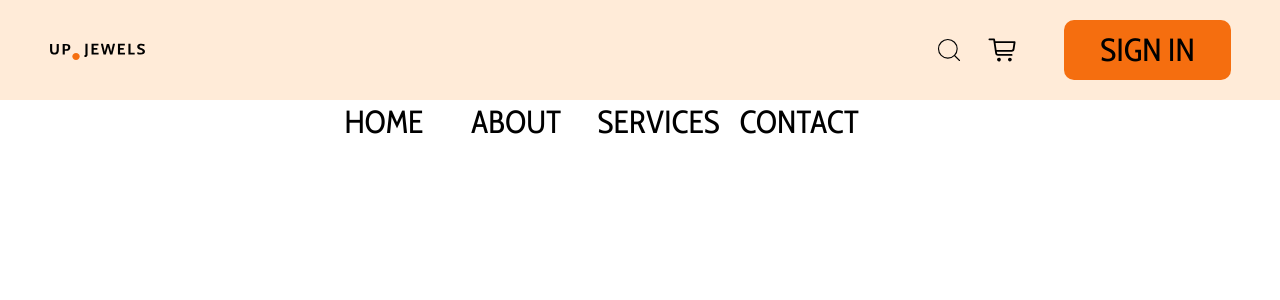
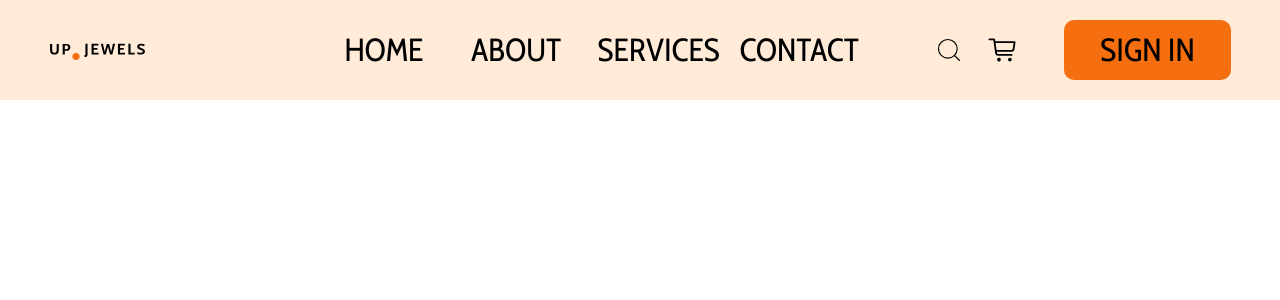
Before and after one commit to Chiisom03/hng_stage_2, a React (Vite) app: page / in a window 1280 px wide. Shown: the top 300 px of the page. Built offline with nearby package versions, Linux system fonts and the light colour scheme.

Commit message:
feat: mobile navbar

```diff
--- a/src/components/header/navbar.tsx
+++ b/src/components/header/navbar.tsx
@@ -32,15 +32,13 @@ const Navbar = () => {
     return (
         <nav className="w-full lg:border-b border-white bg-primary relative">
             <div className="flex justify-between items-center py-[20px] max-w-[1182px] lg:mx-auto mx-4">
+
                 <img src={Logo} alt="logo" className='h-5 w-[100px]' />
+
                 <div className="flex gap-x-4 items-center">
-                    <ul className={`lg:flex lg:relative absolute top-[72px] left-0 w-full flex-col lg:flex-row divide-y-2 divide-primary lg:divide-y-0 bg-[#FBFBFB] lg:bg-transparent ${showMenu ? 'block' : 'hidden'}`}>
-                        <button className='lg:hidden absolute icons top-0 right-0' onClick={() => setShowMenu(!showMenu)}>
-                            <img src={Close} alt="close" />
-                        </button>
-
+                    <ul className={`lg:flex lg:relative lg:top-0 absolute top-[72px] left-0 w-full flex-col lg:flex-row bg-[#FBFBFB] lg:bg-transparent lg:px-0 px-4 ${showMenu ? 'block' : 'hidden'}`}>
                         {navLinks.map((nav) => (
-                            <li key={nav.title} className="mr-5 last:mr-[60px] text-md-text uppercase w-full">
+                            <li key={nav.title} className="mr-5 border-b lg:border-none border-t-orange last:mr-[60px] text-md-text uppercase w-full">
                                 <a href={nav.link}>{nav.title}</a>
                             </li>
                         ))}
@@ -51,9 +49,14 @@ const Navbar = () => {
                     <div className='flex justify-center items-center gap-x-5 lg:gap-x-[25px] lg:mr-8'>
                         <a href="/"><img src={SearchIcon} alt="Search Icon" className='icons' /></a>
                         <a href="/cart"> <img src={CartIcon} alt="Cart Icon" className='icons' /></a>
-                        <button className='block lg:hidden h-10 w-10 ' onClick={() => setShowMenu(!showMenu)}>
-                            <img src={HamIcon} alt="harmburger_menu" />
-                        </button>
+                        <div className='lg:hidden'>
+                            <button className={`${!showMenu ? 'block' : 'hidden'} icons`} onClick={() => setShowMenu(!showMenu)}>
+                                <img src={HamIcon} alt="harmburger_menu" />
+                            </button>
+                            <button className={`${showMenu ? 'block' : 'hidden'} icons`} onClick={() => setShowMenu(!showMenu)}>
+                                <img src={Close} alt="close" />
+                            </button>
+                        </div>
                     </div>
 
 
```
Also changed, not shown: src/assets/img/icons/close.svg.
